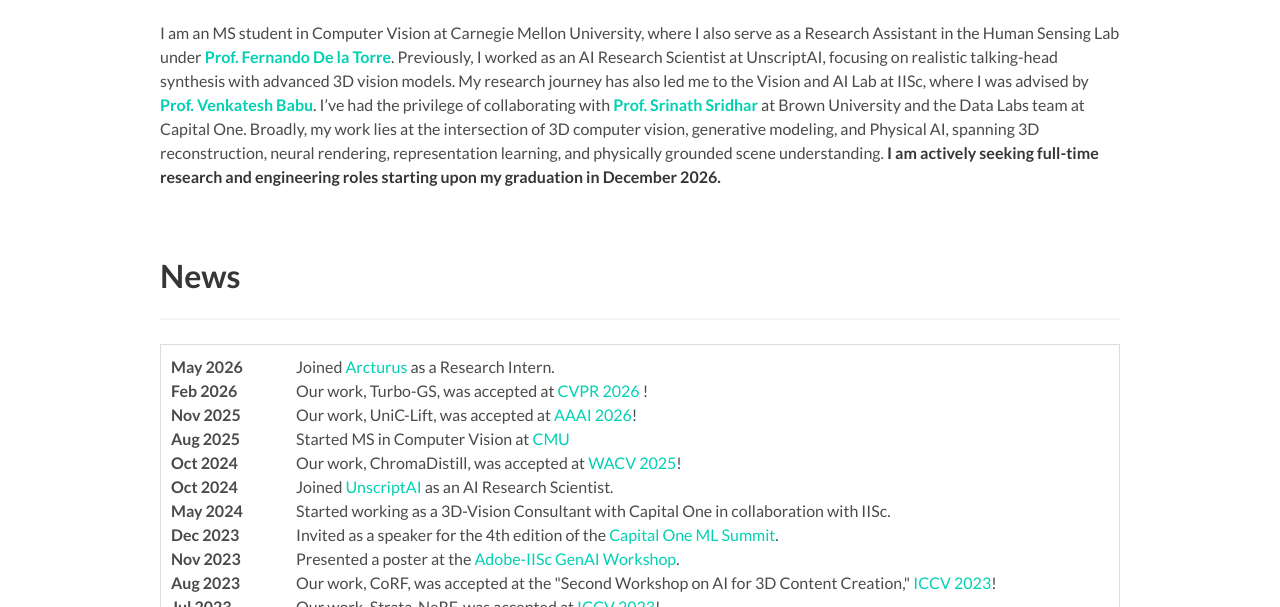
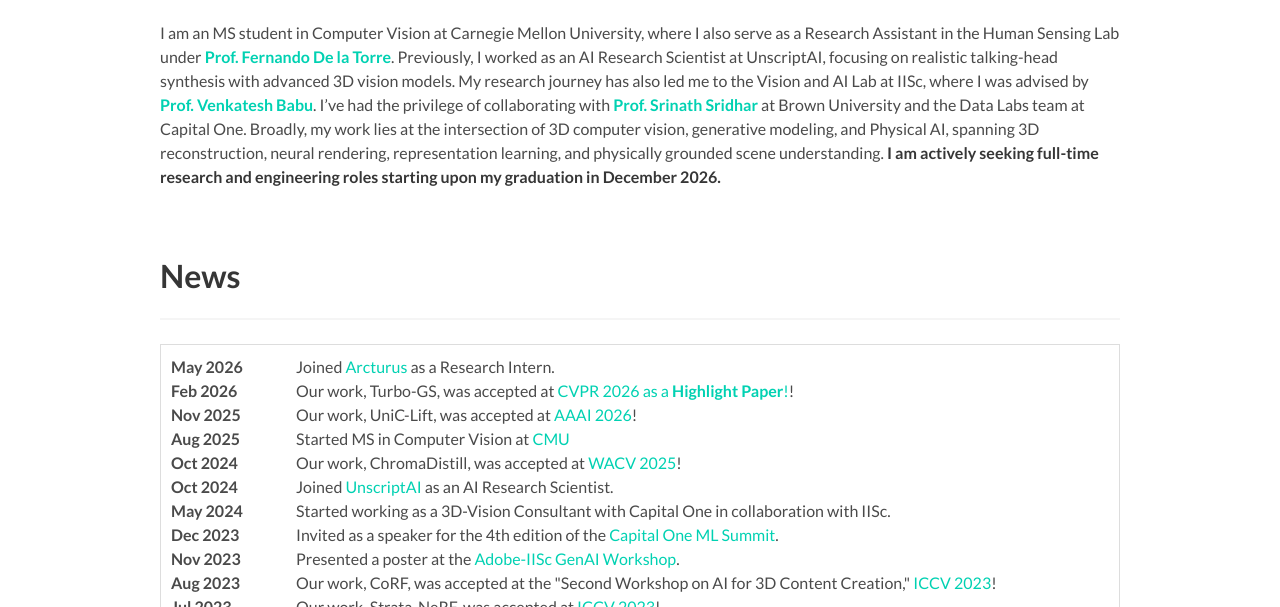
Before and after one commit to rsrinath14/rsrinath14.github.io, a plain HTML site: page index.html in a window 1280 px wide. Shown: the part 493-1100 px from the top of the page. Drawn offline with Linux system fonts and the light colour scheme.

Commit message:
Credit where credit is due

```diff
--- a/index.html
+++ b/index.html
@@ -212,7 +212,7 @@
         <div class="timeline-item">
           <div class="date">Feb 2026</div>
           <div class="description">Our work, Turbo-GS, was accepted at <a
-              href="https://cvpr.thecvf.com/Conferences/2026" target="_blank">CVPR 2026 </a>!</div>
+              href="https://cvpr.thecvf.com/Conferences/2026" target="_blank">CVPR 2026 as a <strong>Highlight Paper</strong>!</a>!</div>
         </div>
         <div class="timeline-item">
           <div class="date">Nov 2025</div>
```
